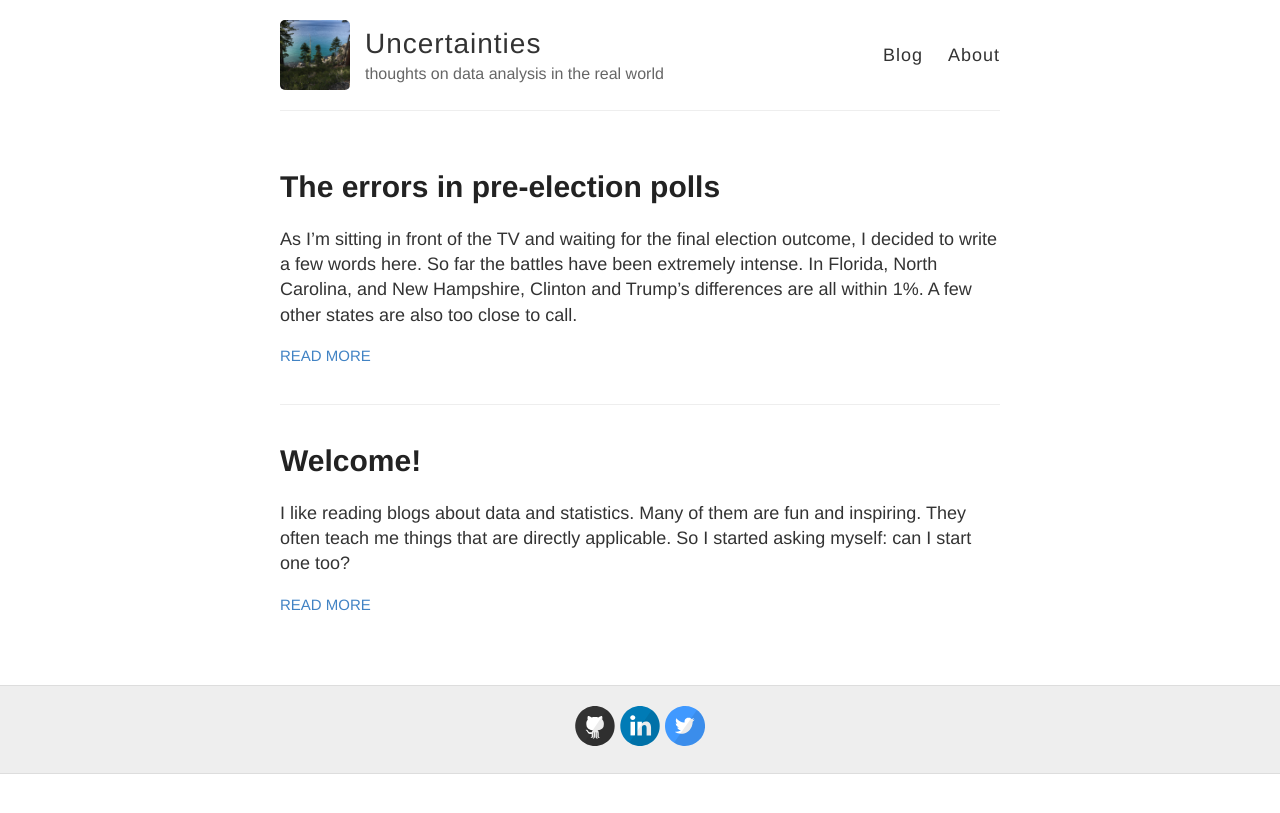
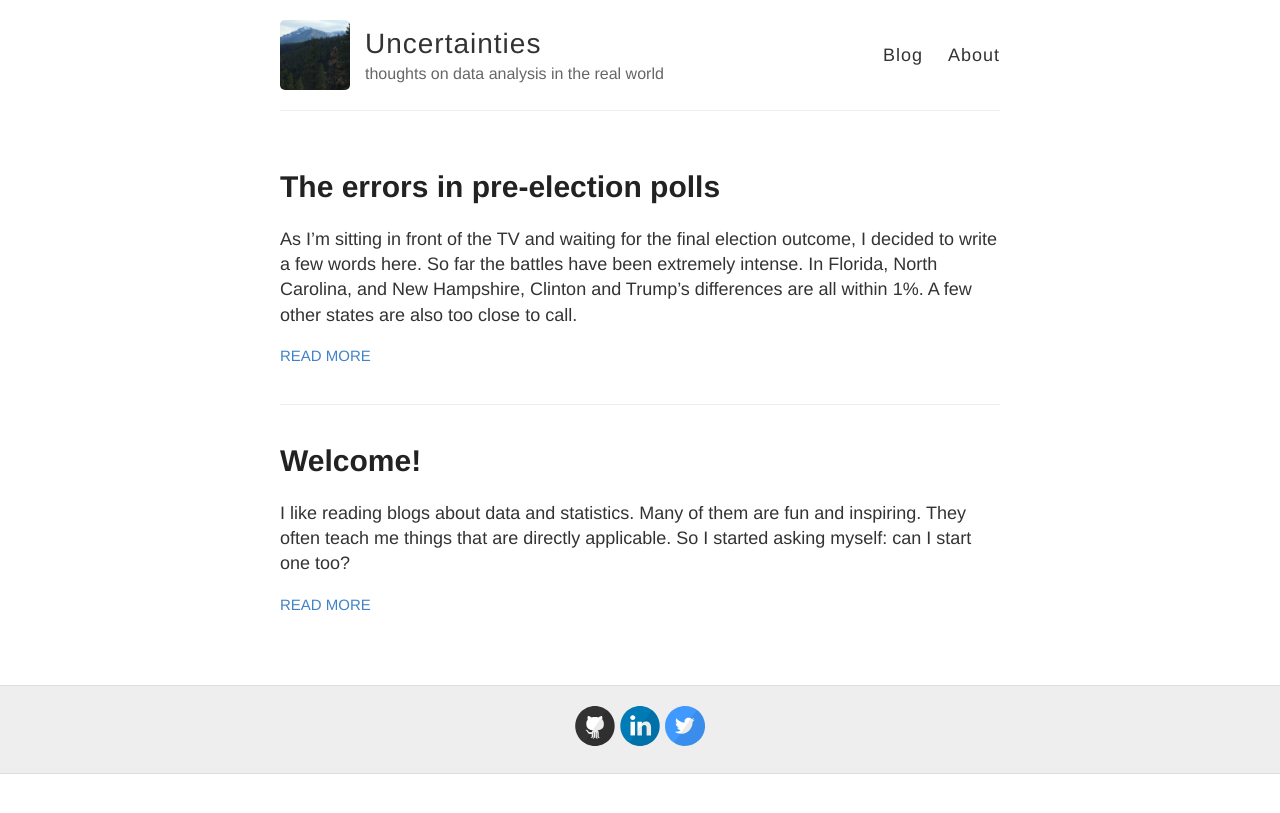
Before and after one commit to XiaoxiaoWang87/xiaoxiaowang87.github.io, a Jekyll site: the page built from index.html, in a window 1280 px wide. Shown: the top 813 px of the page. Built offline with Jekyll 4.4.1, drawn with Linux system fonts in a browser that asks for light colours.

Commit message:
new logo

```diff
--- a/_config.yml
+++ b/_config.yml
@@ -9,8 +9,7 @@ name: Uncertainties
 description: thoughts on data analysis in the real world
 
 # URL of your avatar or profile pic (you could use your GitHub profile pic)
-avatar: /images/IMG_0530.jpg #https://raw.githubusercontent.com/barryclark/jekyll-now/master/images/jekyll-logo.png
-
+avatar: /images/IMG_0538.jpg #/images/IMG_0530.jpg
 #
 # Flags below are optional
 #
```
Also changed, not shown: images/gru_doesnt_care.png (deleted).
